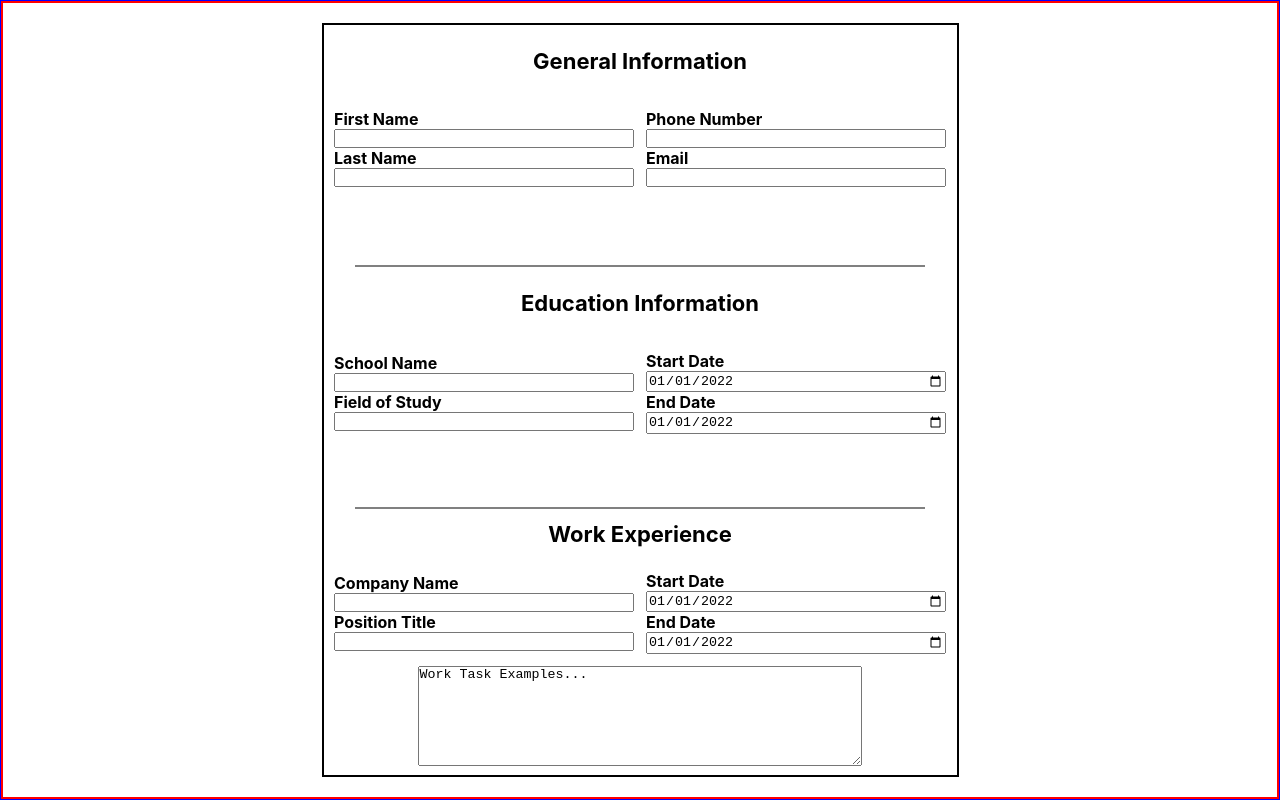
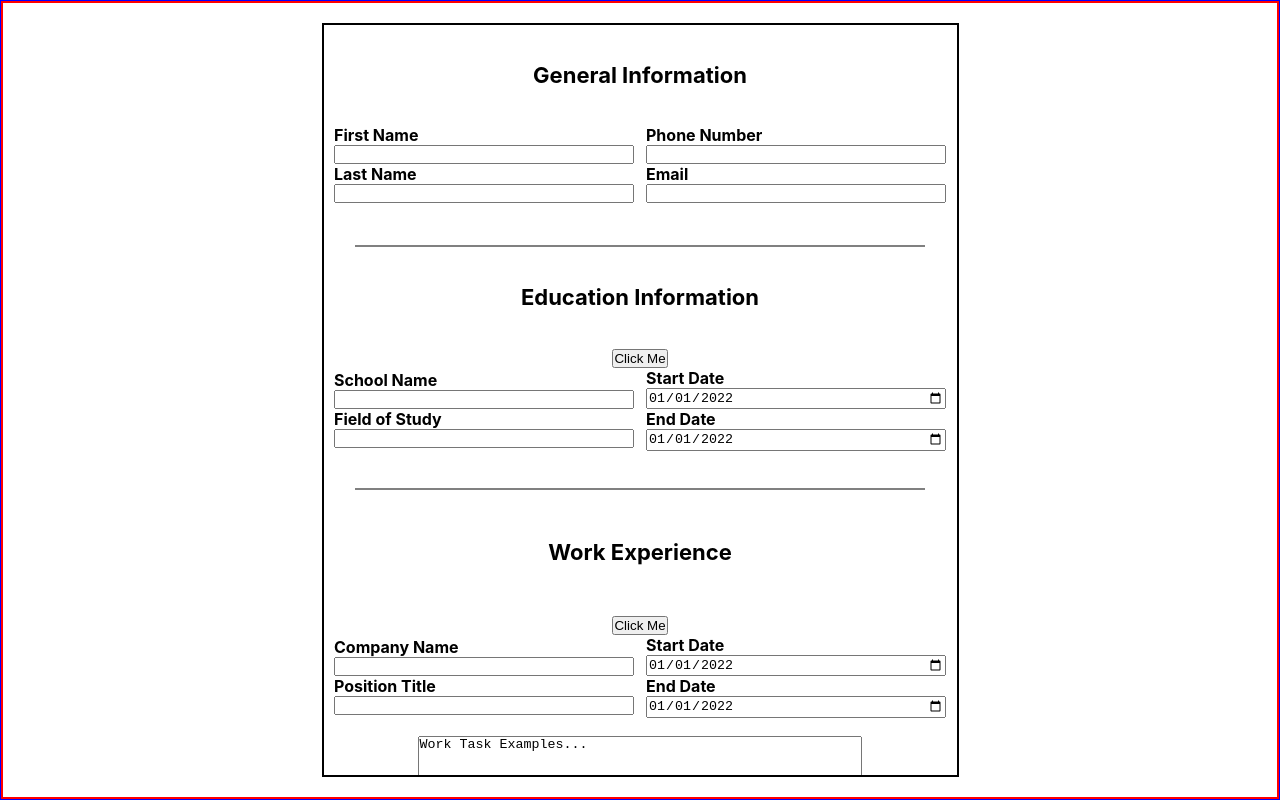
Before and after one commit to MelatoninJr/cv-app, a React (Create React App) app in the folder cv-project/: page / in a window 1280 px wide. Built offline with nearby package versions, Linux system fonts and the light colour scheme.

Commit message:
push for review

```diff
--- a/cv-project/package.json
+++ b/cv-project/package.json
@@ -8,10 +8,10 @@
     "@testing-library/user-event": "^13.5.0",
     "react": "^18.2.0",
     "react-dom": "^18.2.0",
-    "react-scripts": "5.0.1",
+    "react-scripts": "^2.1.3",
+    "react-uuid": "^1.0.2",
     "web-vitals": "^2.1.4"
   },
-
   "scripts": {
     "start": "react-scripts start",
     "build": "react-scripts build",
--- a/cv-project/src/App.js
+++ b/cv-project/src/App.js
@@ -4,28 +4,124 @@ import General from './components/general'
 import Education from './components/education'
 import Experience from './components/experience'
 import React, { Component } from 'react'
+import uuid from 'react-uuid'
 
+const Constructor =  function() {
+  this.school = ''
+  this.field = ''
+  this.start = ''
+  this.finish = ''
+  this.id = uuid()
+}
+const initialEducation = new Constructor()
 
 class App extends Component {
 
   constructor(props) {
     super(props);
+
+
+    this.state = {
+      generalArray: [1],
+      educationArray: [1],
+      experienceArray: [1],
+
+
+      generalInformation: {
+      general:{
+        firstname: '',
+        lastname: '',
+        phone: '',
+        email: ''
+      },
+
+    },
+      educationInformation: [
+        new Constructor()
+      ],
+
+      experienceInformation: {
+
+        company: '',
+        tite: '',
+        start: '',
+        finish: ''
+      }
+
+    }
+
+
+    this.onClickBtn = this.onClickBtn.bind(this);
+    this.onClickBtnTwo = this.onClickBtnTwo.bind(this);
+    this.onChangeTest = this.onChangeTest.bind(this)
   }
 
+  onClickBtn() {
+
+    this.setState(previousState => ({
+      educationArray: this.state.educationArray.concat(new Constructor()),
+      educationInformation: this.state.educationInformation.concat(new Constructor())
+  }))
+
+  }
+
+
+  onClickBtnTwo() {
+    this.setState(previousState => ({
+      experienceArray: this.state.experienceArray.concat(1)
+
+  }))
+  }
+
+ onChangeTest(e) {
+  console.log(e.target.id)
+  console.log(e)
+  console.log(e.target)
+  console.log(e.target.value)
+  const nameone = e.target.name
+  console.log(this.state.educationArray.map((a, b) => (a)))
+  console.log(this.state.educationInformation.nameone)
+  this.setState({
+
+  })
+  console.log(this.state.educationInformation)
+ }
+
   render() {
+
   return (
     <div className="App">
         <div className='Container'>
         <form id='generalform'>
-          <General />
+        <div className='generaltitle'>
+                    General Information
+                 </div>
+                  <General />
+
           <div className='sepcontainer'><div className='seperate'></div></div>
-          <Education />
+          <div className='educationtitle'>
+            Education Information
+         </div>
+          <button onClick={this.onClickBtn} type='button'>Click Me</button>
+                  {this.state.educationArray.map((value, index) => (
+                  <div key={index} onChange={this.onChangeTest}>{<Education  />}</div>
+                  ))}
           <div className='sepcontainer'><div className='seperate'></div></div>
-          <Experience />
+          <div className='experiencetitle'>
+                Work Experience
+             </div>
+             <button onClick={this.onClickBtnTwo} type='button'>Click Me</button>
+                  {this.state.experienceArray.map((value, index) => (
+                  <div key={index}>{<Experience />}</div>
+                  ))}
+            <div className='sepcontainer'><div className='seperate'></div></div>
+            <button onClick={this.edit} type='button'>Edit</button>
+            <button onClick={this.submit} type='button'>Submit</button>
           </form>
         </div>
     </div>
   );
 }
+
 }
 export default App;
--- a/cv-project/src/components/education.css
+++ b/cv-project/src/components/education.css
@@ -1,6 +1,6 @@
 .educationcontainer {
 
-    height: 30vh;
+    height: 15vh;
     display: flex;
     flex-direction: column;
     gap: 12px;
@@ -9,7 +9,7 @@
 
 .educationtitle {
 
-    height: 30%;
+    height: 100px;
     display: flex;
     justify-content: center;
     align-items: center;
--- a/cv-project/src/components/education.js
+++ b/cv-project/src/components/education.js
@@ -1,32 +1,55 @@
 import React, { Component } from 'react'
+import uuid from 'react-uuid'
 import './education.css'
 class Education extends Component {
     constructor(props) {
+        super(props)
+        this.state = {
+            firstValue: ''
+        }
+        this.firstChange = this.firstChange.bind(this)
 
-        super(props)
+    }
+    firstChange(e) {
+        //console.log(this.state.firstValue)
+
+        this.setState(previousState => ({
+            firstValue: e.target.value
+        }))
+    }
+
+    secondChange(e) {
+        //this.secondValue = e.target.value
+        //console.log(e.target.value)
+    }
+    thirdChange(e) {
+        //this.thirdValue = e.target.value
+        //console.log(e.target.value)
+    }
+    fourthChange(e) {
+        //this.fourthValue = e.target.value
+        //console.log(e.target.value)
     }
 
 
+    render() {
 
-    render() {
         return(
         <div className='educationcontainer'>
 
-        <div className='educationtitle'>
-            Education Information
-         </div>
+
          <div className='educationformcontainer'>
             <div className='column-one'>
-            <label for='schoolname'>School Name</label>
-            <input type='text' id='schoolname' name='schoolname'></input>
-            <label for='fieldname'>Field of Study</label>
-            <input type='text' id='fieldname' name='fieldname'></input>
+            <label htmlFor='schoolname'>School Name</label>
+            <input type='text' id='schoolname' name='schoolname' defaultValue='' onChange={this.firstChange}></input>
+            <label htmlFor='fieldname'>Field of Study</label>
+            <input type='text' id='fieldname' name='fieldname' defaultValue='' onChange={this.secondChange}></input>
             </div>
             <div className='column-two'>
-            <label for='startdate'>Start Date</label>
-            <input type='date'value="2022-01-01"min="1900-01-01" max="2040-12-31" id='startdate' name='startdate' ></input>
-            <label for='enddate'>End Date</label>
-            <input type='date'value="2022-01-01"min="1900-01-01" max="2040-12-31" id='enddate' name='enddate'></input>
+            <label htmlFor='startdate'>Start Date</label>
+            <input type='date'defaultValue="2022-01-01"min="1900-01-01" max="2040-12-31" id='startdate' name='startdate' onChange={this.thirdChange}></input>
+            <label htmlFor='enddate'>End Date</label>
+            <input type='date'defaultValue="2022-01-01"min="1900-01-01" max="2040-12-31" id='enddate' name='enddate'onChange={this.fourthChange} ></input>
             </div>
         </div>
 
--- a/cv-project/src/components/experience.css
+++ b/cv-project/src/components/experience.css
@@ -3,13 +3,13 @@
     height: 30vh;
     display: flex;
     flex-direction: column;
-    gap: 12px;
+    gap: 18px;
 
 }
 
 .experiencetitle {
 
-    height: 30%;
+    height: 100px;
     display: flex;
     justify-content: center;
     align-items: center;
@@ -47,3 +47,21 @@ textarea {
     height: 100px;
 
 }
+
+.conone{
+    display: flex;
+    flex-direction: row;
+    justify-content: center;
+    align-items: center;
+
+}
+
+.contwo {
+    display: flex;
+    justify-content: flex-start;
+    align-items: center;
+}
+
+.column-three {
+    width: 100%;
+}
--- a/cv-project/src/components/experience.js
+++ b/cv-project/src/components/experience.js
@@ -15,30 +15,30 @@ class Experience extends Component {
         return(
             <div className='experiencecontainer'>
 
-            <div className='experiencetitle'>
-                Work Experience
-             </div>
+            <div className='conone'>
              <div className='experienceformcontainer'>
                 <div className='column-one'>
-                <label for='companyname'>Company Name</label>
-                <input type='text' id='companyname' name='companyname'></input>
-                <label for='positiontitle'>Position Title</label>
-                <input type='text' id='positiontitle' name='positiontitle'></input>
+                <label htmlFor='companyname'>Company Name</label>
+                <input type='text' id='companyname' name='companyname' defaultValue=''></input>
+                <label htmlFor='positiontitle'>Position Title</label>
+                <input type='text' id='positiontitle' name='positiontitle' defaultValue=''></input>
                 </div>
                 <div className='column-two'>
 
-                <label for='startdate'>Start Date</label>
-                <input type='date'value="2022-01-01"min="1900-01-01" max="2040-12-31" id='startdate' name='startdate' ></input>
-                <label for='enddate'>End Date</label>
-                <input type='date'value="2022-01-01"min="1900-01-01" max="2040-12-31" id='enddate' name='enddate'></input>
+                <label htmlFor='startdate'>Start Date</label>
+                <input type='date'defaultValue="2022-01-01"min="1900-01-01" max="2040-12-31" id='startdate' name='startdate' ></input>
+                <label htmlFor='enddate'>End Date</label>
+                <input type='date'defaultValue="2022-01-01"min="1900-01-01" max="2040-12-31" id='enddate' name='enddate' ></input>
+                </div>
+                </div>
 
                 </div>
+                <div className='contwo'>
+                <div className='column-three'>
+                <textarea name="description" defaultValue='Work Task Examples...'></textarea>
+                </div>
+            </div>
 
-
-            </div>
-            <div className='column-three'>
-                <textarea name="description">Work Task Examples...</textarea>
-                </div>
 
         </div>
 
--- a/cv-project/src/components/general.css
+++ b/cv-project/src/components/general.css
@@ -1,6 +1,6 @@
 .generalcontainer {
 
-    height: 30vh;
+    height: 15vh;
     display: flex;
     flex-direction: column;
     gap: 12px;
@@ -9,7 +9,7 @@
 
 .generaltitle {
 
-    height: 30%;
+    height: 100px;
     display: flex;
     justify-content: center;
     align-items: center;
--- a/cv-project/src/components/general.js
+++ b/cv-project/src/components/general.js
@@ -13,23 +13,19 @@ class General extends Component {
         return(
             <div className='generalcontainer'>
 
-                <div className='generaltitle'>
-                    General Information
-                 </div>
+
                  <div className='generalformcontainer'>
                     <div className='column-one'>
-                    <label for='fname'>First Name</label>
-                    <input type='text' id='fname' name='fname'></input>
-                    <label for='lname'>Last Name</label>
-
-
-                    <input type='text' id='lname' name='lname'></input>
+                    <label htmlFor='fname'>First Name</label>
+                    <input type='text' id='fname' name='fname' defaultValue=''></input>
+                    <label htmlFor='lname'>Last Name</label>
+                    <input type='text' id='lname' name='lname'defaultValue=''></input>
                     </div>
                     <div className='column-two'>
-                    <label for='phone'>Phone Number</label>
-                    <input type='tel' id='phone' name='phone' pattern='[0-9]{3}-[0-9]{3}-[0-9]{4}'></input>
-                    <label for='email'>Email</label>
-                    <input type='email' id='email' name='email' pattern='.+@globex\.com'></input>
+                    <label htmlFor='phone'>Phone Number</label>
+                    <input type='tel' id='phone' name='phone' pattern='[0-9]{3}-[0-9]{3}-[0-9]{4}' defaultValue=''></input>
+                    <label htmlFor='email'>Email</label>
+                    <input type='email' id='email' name='email' pattern='.+@globex\.com' defaultValue=''></input>
                     </div>
                 </div>
 
```
Also changed, not shown: 1 other file (tests, documents, lock files or other folders).
